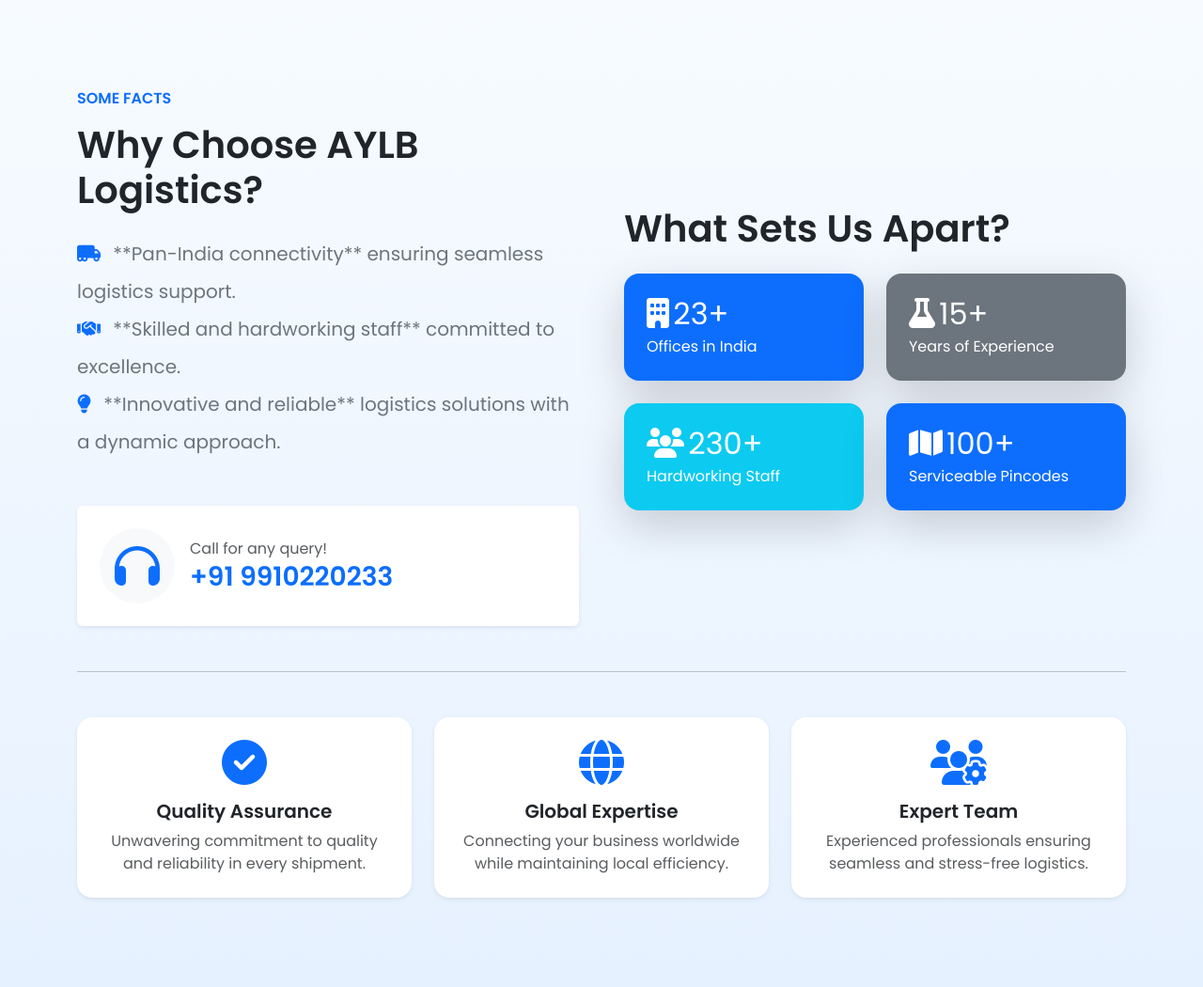
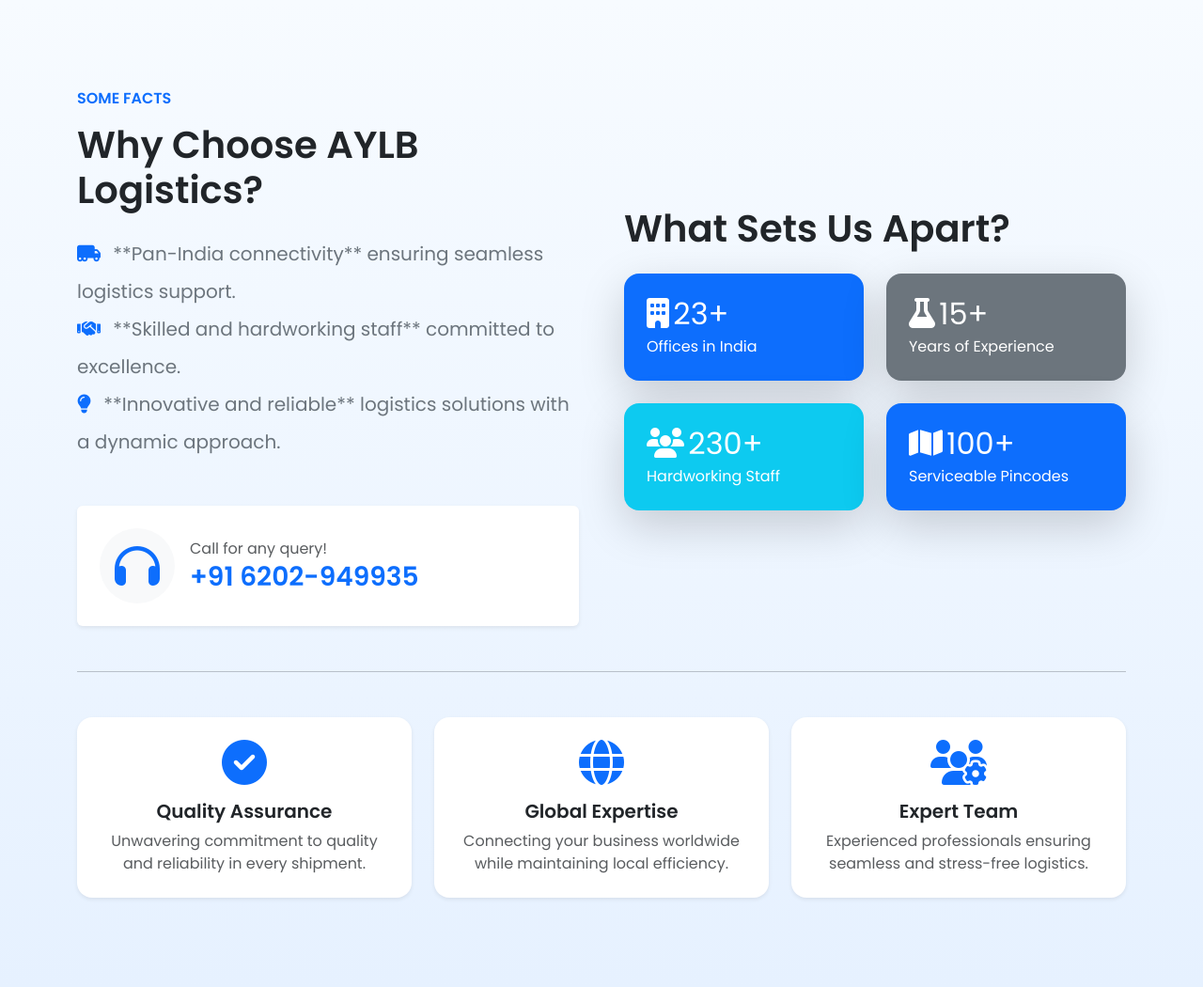
Before and after one commit to shubhsinghsk/AYLB, a Flask app: page / in a window 1280 px wide. Shown: the part 736-1786 px from the top of the page at 94% size. Run offline with Flask 3, Linux system fonts and the light colour scheme.

Commit message:
changing no.

```diff
--- a/AYLB_LOGIS/templates/base.html
+++ b/AYLB_LOGIS/templates/base.html
@@ -93,7 +93,7 @@
                 <p class="mb-2 text-white-50"><i class="fa fa-map-marker-alt me-3 text-primary"></i>
                     Sector 63 Noida 201301
                 </p>
-                <p class="mb-2 text-white-50"><i class="fa fa-phone-alt me-3 text-primary"></i>+91 9910220233</p>
+                <p class="mb-2 text-white-50"><i class="fa fa-phone-alt me-3 text-primary"></i>+91 6202-949935</p>
                 <p class="mb-2 text-white-50"><i class="fa fa-envelope me-3 text-primary"></i>info@aylblogistics.com</p>
                 <div class="d-flex pt-2">
                     <a class="btn btn-outline-light btn-social" href=""><i class="fab fa-twitter"></i></a>
--- a/AYLB_LOGIS/templates/contact.html
+++ b/AYLB_LOGIS/templates/contact.html
@@ -55,7 +55,7 @@
                     </div>
                     <div class="ms-3">
                         <p class="mb-2 text-muted">Call Us</p>
-                        <h5 class="mb-0">+91 9910220233</h5>
+                        <h5 class="mb-0">+91 6202-949935</h5>
                     </div>
                 </div>
             </div>
--- a/AYLB_LOGIS/templates/index.html
+++ b/AYLB_LOGIS/templates/index.html
@@ -30,7 +30,7 @@
                     <i class="fa fa-headphones fa-3x text-primary flex-shrink-0 p-3 bg-light rounded-circle me-3"></i>
                     <div>
                         <h6 class="text-muted mb-1">Call for any query!</h6>
-                        <h3 class="text-primary fw-bolder m-0">+91 9910220233</h3>
+                        <h3 class="text-primary fw-bolder m-0">+91 6202-949935</h3>
                     </div>
                 </div>
             </div>
```
